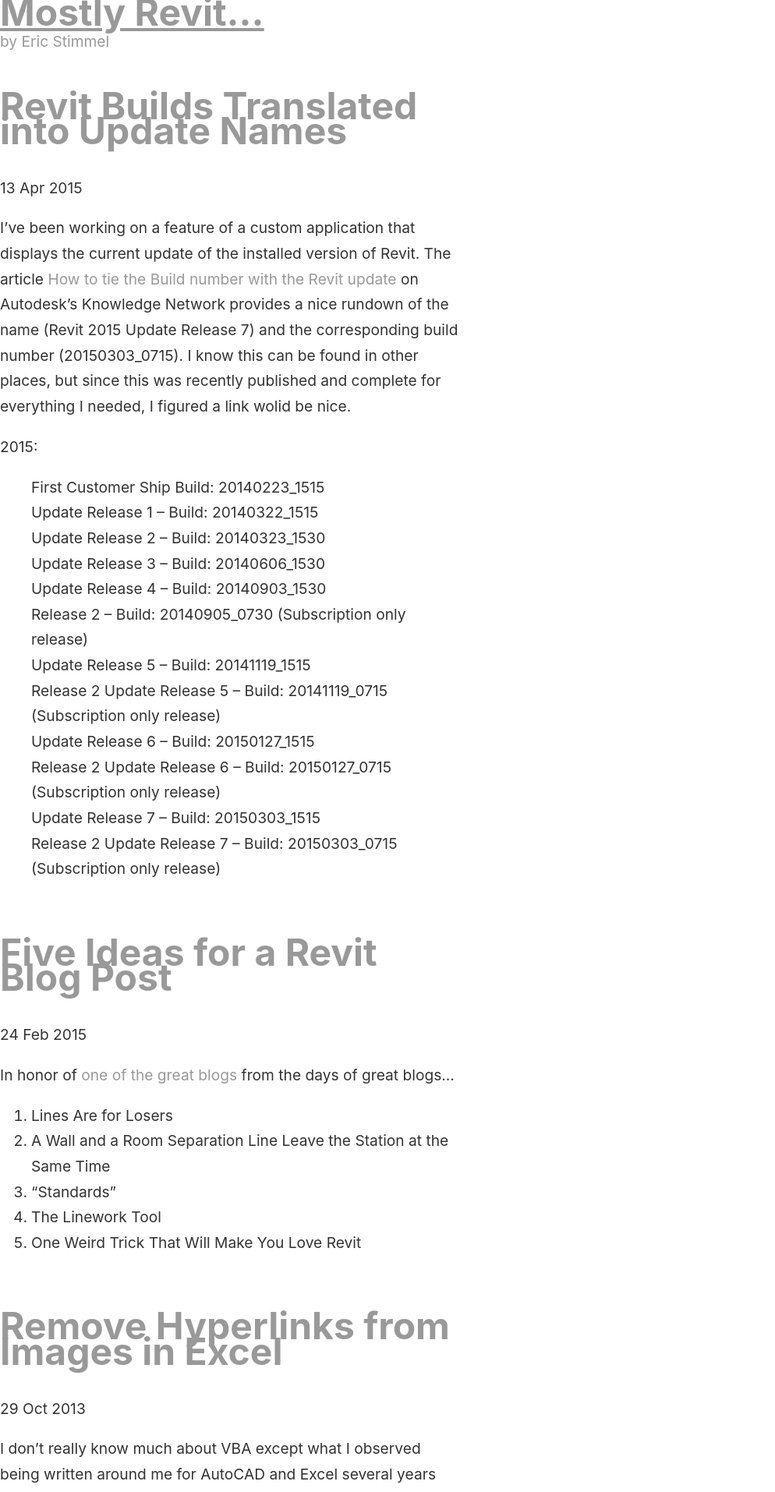
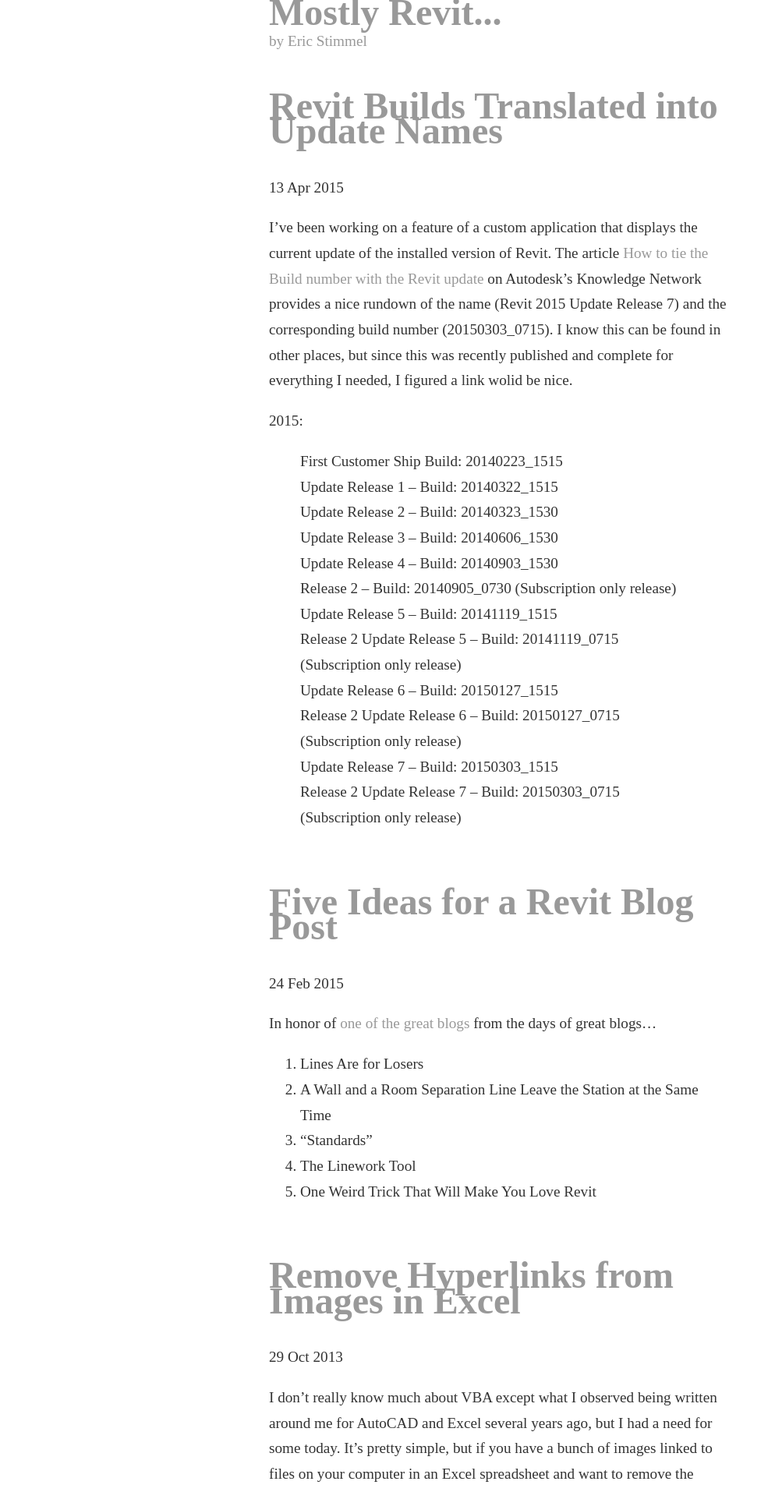
Before and after one commit to estimmel/mostly-revit-blog, a Jekyll site: the page built from index.html, in a window 1280 px wide. Shown: the top 1914 px of the page at 78% size, without its empty margins (0-994 px from the left). Built offline with Jekyll 4.4.1, drawn with Linux system fonts in a browser that asks for light colours.

Commit message:
undo a few of the previously added styles

```diff
--- a/css/main.css
+++ b/css/main.css
@@ -1,11 +1,7 @@
 body {
     width: 590px;
-    margin-top: 0px;
-	margin-bottom: 0px;
-	margin-left: 0px;
-	margin-right: 0px;
+    margin: auto;
 	line-height: 1.7em;
-	font-family: -apple-system, BlinkMacSystemFont, "Helvetica Neue", Helvetica, sans-serif;
 	font-size: 1.2em;
 	color: #333;
 	background-color: white;
```
